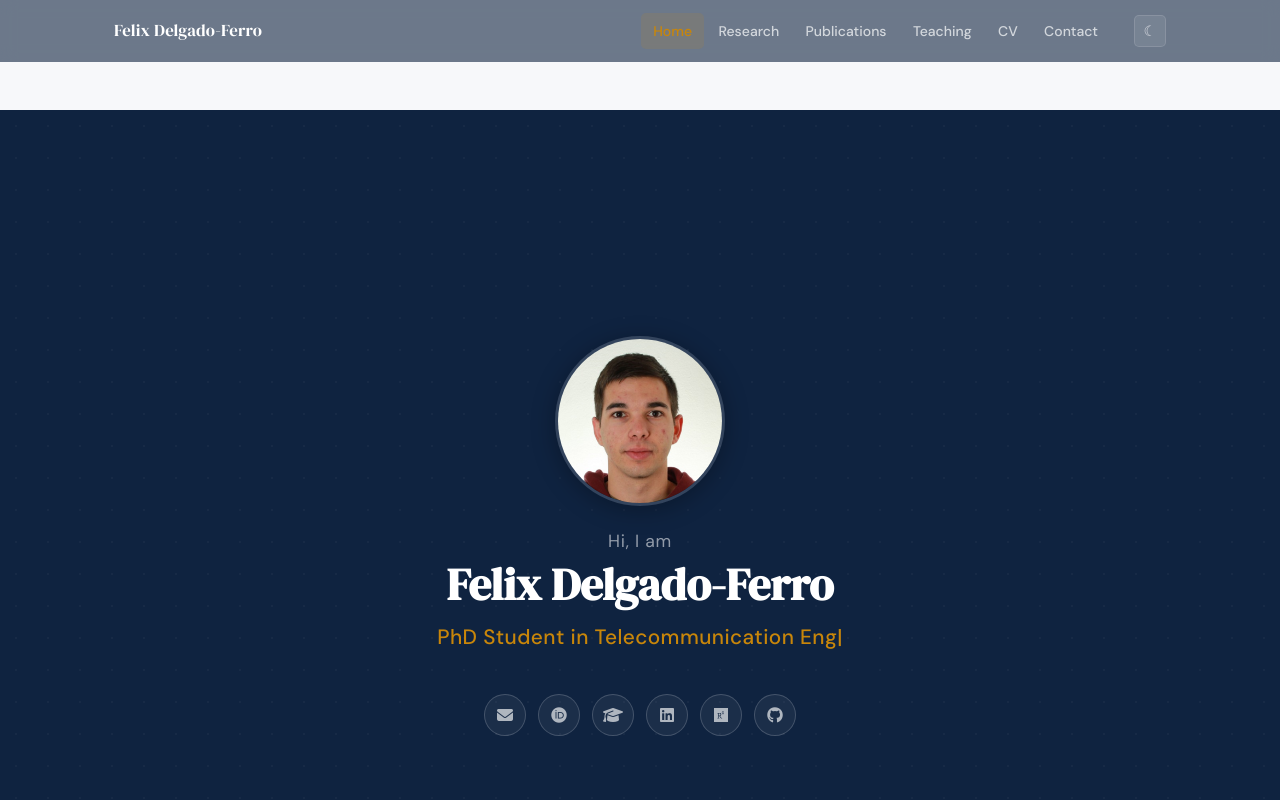
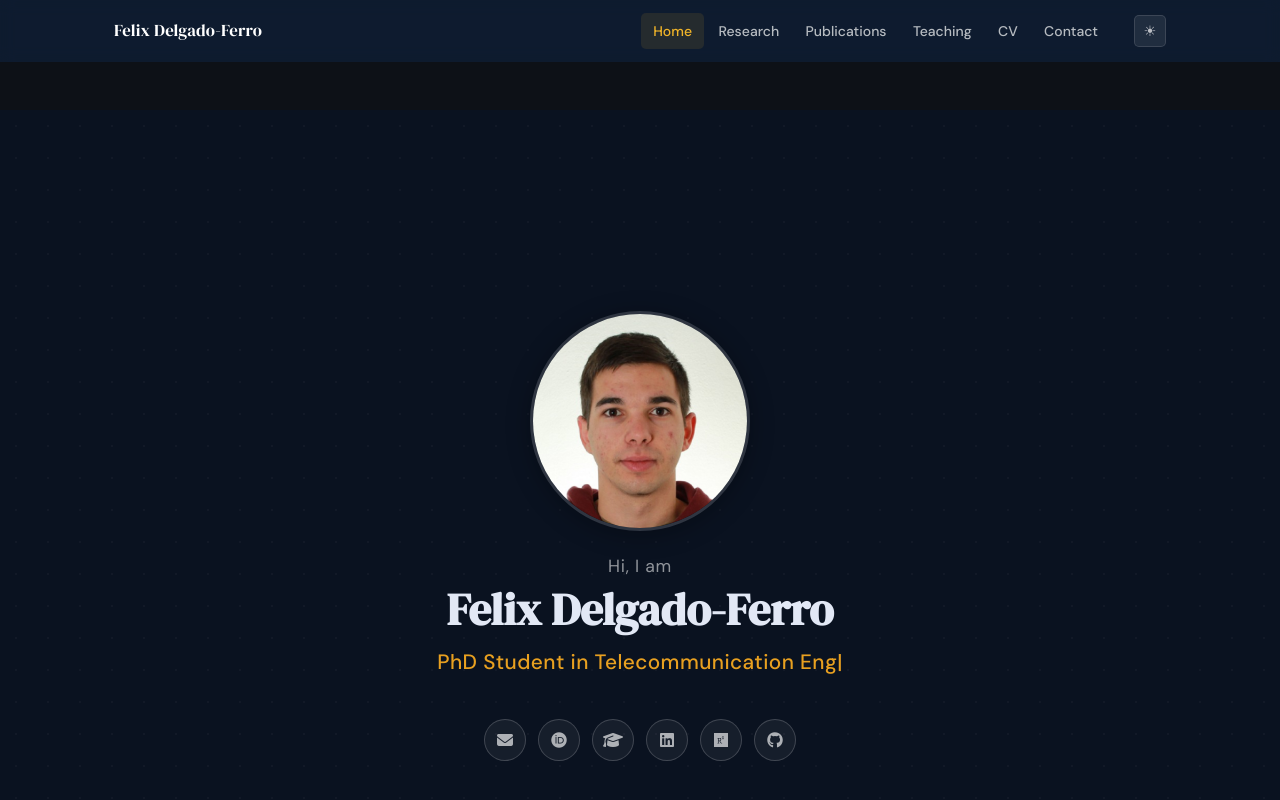
Before and after one commit to felixdelgadoferro/felixdelgadoferro.github.io, a Jekyll site: the page built from index.html, in a window 1280 px wide and 900 px high. Shown: the top 800 px of the window. Built offline with Jekyll 4.4.1, drawn with Linux system fonts in a browser that asks for light colours.

Commit message:
Improving aspect

```diff
--- a/_includes/scripts.html
+++ b/_includes/scripts.html
@@ -1,19 +1,22 @@
 <script>
-// Dark mode
+// Dark mode — default ON, persiste entre recargas
 (function(){
-  var btn   = document.getElementById('dark-mode-toggle');
-  var icon  = document.getElementById('dm-icon');
-  var saved = localStorage.getItem('darkMode') === 'false';
+  var btn  = document.getElementById('dark-mode-toggle');
+  var icon = document.getElementById('dm-icon');
 
   function apply(dark){
     document.body.classList.toggle('dark-mode', dark);
-    document.documentElement.classList.remove('dark-mode-pre');
-    localStorage.setItem('darkMode', dark);
+    localStorage.setItem('darkMode', dark ? 'true' : 'false');
     if(icon) icon.textContent = dark ? '☀' : '☾';
   }
 
-  apply(saved);
-  if(btn) btn.addEventListener('click', function(){ apply(!document.body.classList.contains('dark-mode')); });
+  // Si nunca se ha guardado preferencia, dark por defecto
+  var saved = localStorage.getItem('darkMode');
+  apply(saved === null ? true : saved === 'true');
+
+  if(btn) btn.addEventListener('click', function(){
+    apply(!document.body.classList.contains('dark-mode'));
+  });
 })();
 
 // Mobile hamburger
--- a/assets/css/style.css
+++ b/assets/css/style.css
@@ -642,8 +642,8 @@ body.dark-mode .social-links-contact li a:hover { color: #f0b429; }
 }
 
 .hero-avatar {
-  width: 170px;
-  height: 170px;
+  width: 220px;
+  height: 220px;
   border-radius: 50%;
   overflow: hidden;
   margin: 0 auto 1.25rem;
@@ -664,8 +664,9 @@ body.dark-mode .hero-section {
 }
 
 .hero-inner {
+  max-width: 760px;
+  width: 100%;
   text-align: center;
-  padding: 2rem 1.5rem;
   position: relative;
   z-index: 1;
 }
@@ -754,16 +755,17 @@ body.dark-mode .hero-section {
 ============================================================ */
 .about-section {
   width: 100%;
-  padding: 4rem 3.5rem;
+  padding: 4rem 0;
   background: var(--bg);
   transition: background var(--ease);
   box-sizing: border-box;
 }
 
 .about-inner {
-  max-width: 100%;
+  max-width: 760px;
   margin: 0 auto;
   width: 100%;
+  padding: 0 2rem;
 }
 
 .about-photo {
```
Also changed, not shown: _includes/head.html (+6 -3 lines).
